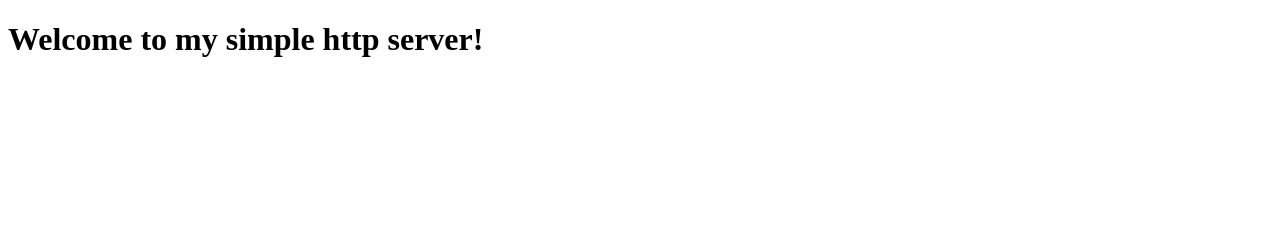
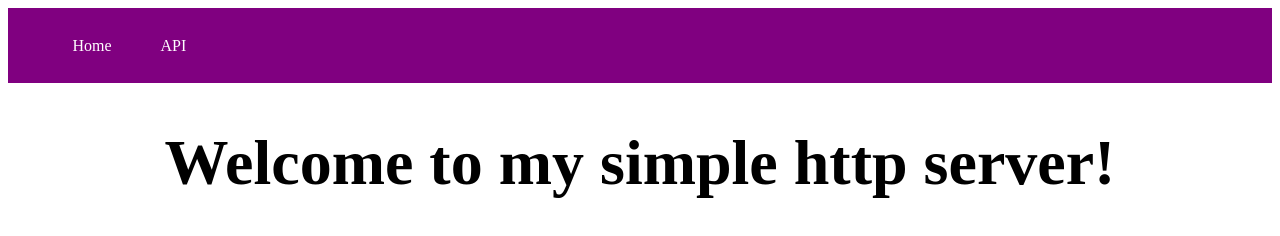
Before and after one commit to Maurina/simpleHttpServer, a website: page views/index.html in a window 1280 px wide. Drawn offline with Linux system fonts and the light colour scheme.

Commit message:
added css page

```diff
--- a/app.js
+++ b/app.js
@@ -8,6 +8,7 @@ const routesUsed = require('./routes/route')
 
 
 app.use(bodyParser.urlencoded({extended: false}))
+app.use(express.static(path.join(__dirname, 'public')))
 
 app.use(routesUsed)
 
--- a/package.json
+++ b/package.json
@@ -1,7 +1,6 @@
 {
   "name": "simplehttpserver_maurinadavis",
   "version": "1.0.0",
-  "description": "",
   "main": "app.js",
   "dependencies": {
     "body-parser": "^1.19.0",
@@ -14,5 +13,6 @@
     "start": "nodemon app.js"
   },
   "author": "Maurina Davis",
-  "license": "ISC"
+  "license": "ISC",
+  "description": ""
 }
--- /dev/null
+++ b/public/css/main.css
@@ -0,0 +1,28 @@
+nav {
+    background-color: purple;
+    padding: 1% 0;
+}
+
+ul{
+    display: flex;
+
+}
+
+li{
+    padding: 0 2%;
+    list-style-type: none;
+}
+
+a{
+    text-decoration: none;
+    color: #fff;
+}
+
+main{
+    padding: 0 2%;
+    text-align: center;
+}
+
+h1{
+    font-size: 4rem;
+}
--- a/views/index.html
+++ b/views/index.html
@@ -9,17 +9,17 @@
         <title>Simple http Server</title>
         <meta name="description" content="">
         <meta name="viewport" content="width=device-width, initial-scale=1">
-        <link rel="stylesheet" href="">
+        <link rel="stylesheet" href="/css/main.css">
     </head>
     <body>
-       <!--  <header>
+        <header>
             <nav>
                 <ul>
                     <li><a href="/">Home</a></li>
                     <li><a href="/api">API</a></li>
                 </ul>
             </nav>
-        </header> -->
+        </header>
 
         <main>
             <h1> Welcome to my simple http server!</h1>
```
Also changed, not shown: views/404.html (+3 -3 lines), public/filler.js (added).
